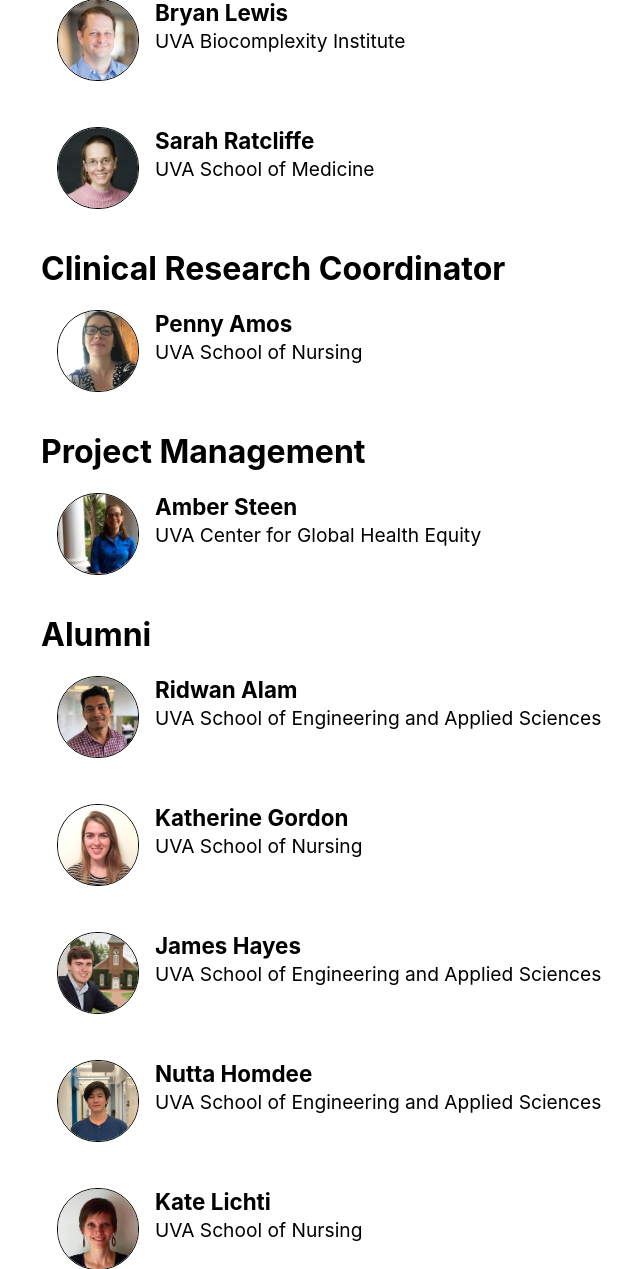
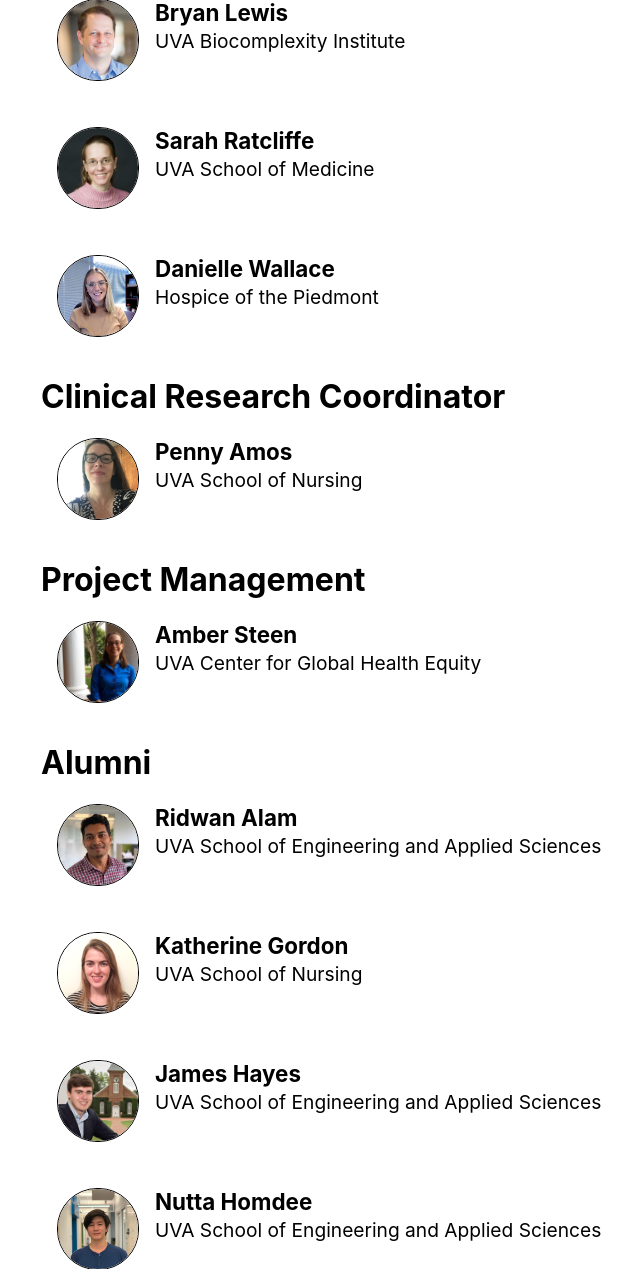
Before and after one commit to besi-c/besi-c.github.io, a Flask app: page /about_us in a window 1280 px wide. Shown: the part 2981-4250 px from the top of the page, without its empty margins (87-727 px from the left). Run offline with Flask 2, Linux system fonts and the light colour scheme; some libraries are stand-ins or nearby versions; some web fonts are replaced.

Commit message:
added Danielle Wallace

```diff
--- a/about_us.html
+++ b/about_us.html
@@ -153,6 +153,11 @@
 		<h5>Sarah Ratcliffe</h5>
 		<p>UVA School of Medicine</p>
 	</div>
+	<div class="person">
+		<img src="/images/people/danielle_wallace.jpg"/>
+		<h5>Danielle Wallace</h5>
+		<p>Hospice of the Piedmont</p>
+	</div>
 
 
 	<h3>Clinical Research Coordinator</h3>
--- a/templates/about.html
+++ b/templates/about.html
@@ -121,6 +121,11 @@
 		<h5>Sarah Ratcliffe</h5>
 		<p>UVA School of Medicine</p>
 	</div>
+	<div class="person">
+		<img src="/images/people/danielle_wallace.jpg"/>
+		<h5>Danielle Wallace</h5>
+		<p>Hospice of the Piedmont</p>
+	</div>
 
 
 	<h3>Clinical Research Coordinator</h3>
```
Also changed, not shown: images/people/danielle_wallace.jpg (added).
